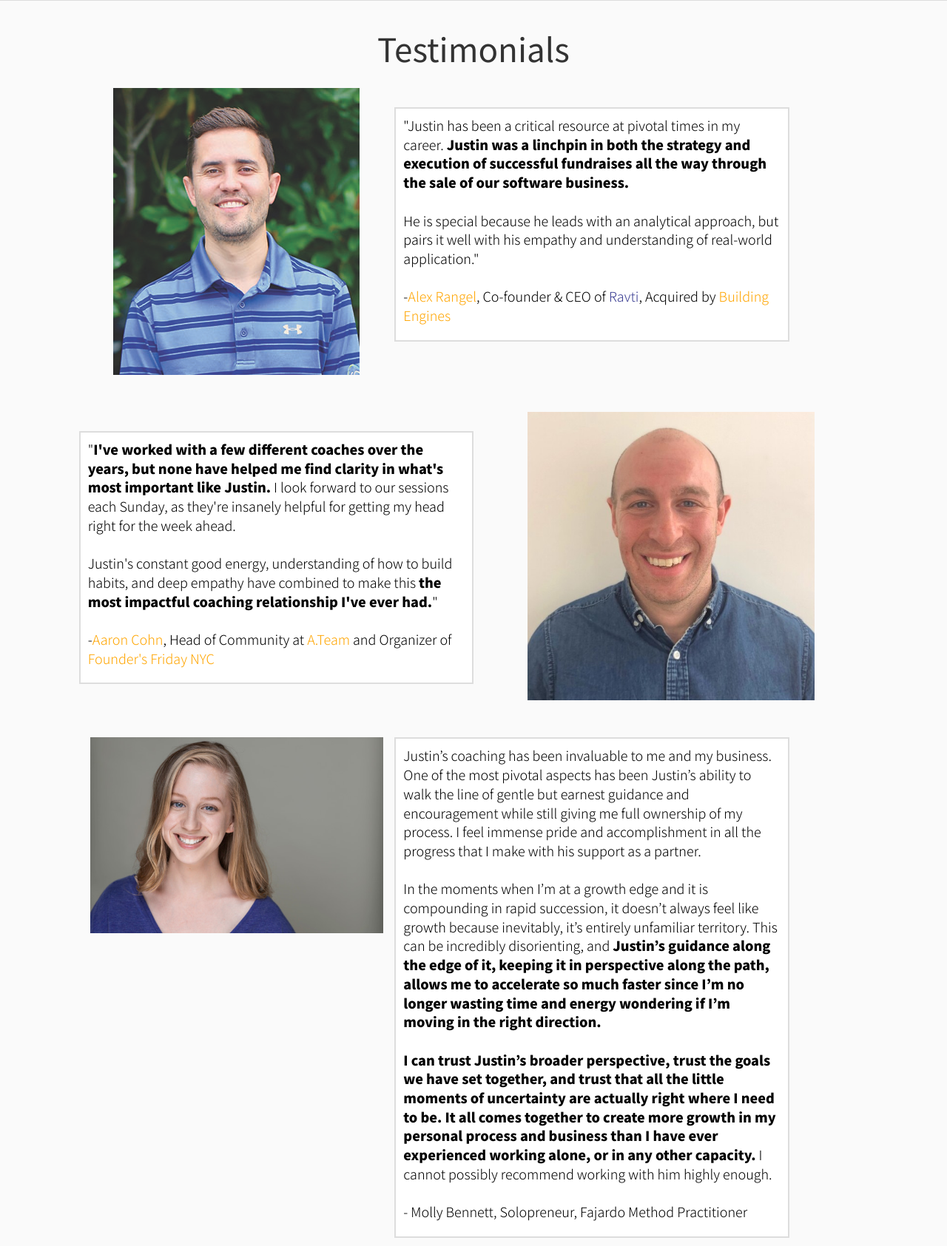
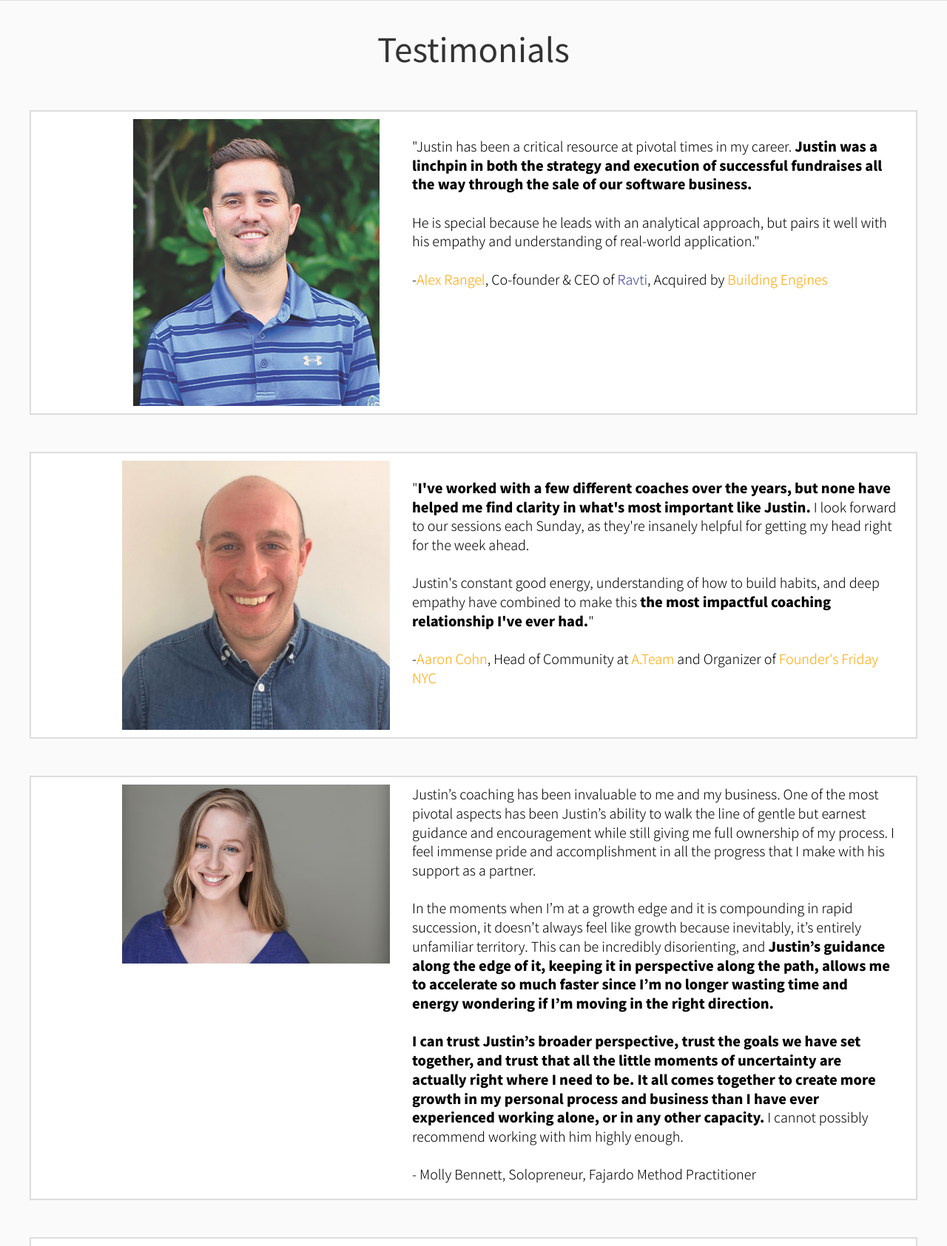
Before and after one commit to justinmulvs/website, a PHP site: page / in a window 1280 px wide. Shown: the part 1609-3294 px from the top of the page at 74% size. Run offline with PHP 8.4, Linux system fonts and the light colour scheme.

Commit message:
reformatting testimonial containers for JZs more professional look

```diff
--- a/css/main.css
+++ b/css/main.css
@@ -113,16 +113,6 @@ PAGE: HOME
 	overflow: hidden;
 }
 
-/*#hero {
-	background-image: url(../assets/images/test.jpeg);
-	background-repeat: no-repeat;
-    background-position: center;
-    background-size: cover;
-    max-width: 100%;
-    width: 400px;
-    height: 400px;
-}*/
-
 .h1-container {
 	margin: 10px 0 20px;
 }
@@ -141,14 +131,6 @@ PAGE: HOME
 #about-photo {
 	width: 70%;
 	max-width: 600px;
-}
-
-.p-container {
-	background: white;
-	color: black;
-	padding: 10px;
-	margin-top: 10px;
-	border: 2px solid #ddd;
 }
 
 .secondary-p-container {
@@ -179,7 +161,11 @@ PAGE: HOME
 }
 
 .testimonial-row {
-	margin-top: 50px;
+	margin: 50px 2% 0;
+	background: white;
+	color: black;
+	padding: 10px;
+	border: 2px solid #ddd;
 }
 
 iframe {
--- a/index.html
+++ b/index.html
@@ -139,11 +139,11 @@
 			</div>
 		</div>
 
-		<div class="row">
+		<div class="row testimonial-row">
 			<div class="col-xs-12 col-sm-5 col-lg-4 col-lg-offset-1 text-center">
 				<img src="./assets/images/alr_headshot.png" id="alr-photo">
 			</div>
-			<div class="col-xs-10 col-xs-offset-1 col-sm-5 col-sm-offset-1 col-lg-offset-0 p-container"
+			<div class="col-xs-10 col-xs-offset-1 col-sm-5 col-sm-offset-1 col-lg-7 col-lg-offset-0"
 				id="alr-testimonial">
 				<p>"Justin has been a critical resource at pivotal times in my career. <b>Justin was a linchpin in both
 						the strategy and execution of successful fundraises all the way through the sale of our software
@@ -160,10 +160,10 @@
 		</div>
 
 		<div class="row testimonial-row">
-			<div class="col-xs-12 col-sm-5 col-sm-push-7 col-lg-push-6 text-center">
+			<div class="col-xs-12 col-sm-5 col-lg-4 col-lg-offset-1 text-center">
 				<img src="./assets/images/cohn_headshot.jpg" id="cohn-photo">
 			</div>
-			<div class="col-xs-10 col-xs-offset-1 col-sm-5 col-sm-offset-1 col-sm-pull-5 p-container"
+			<div class="col-xs-10 col-xs-offset-1 col-sm-5 col-sm-offset-1 col-lg-7 col-lg-offset-0"
 				id="alr-testimonial">
 				<p>"<b>I've worked with a few different coaches over the years, but none have helped me find clarity in
 						what's most important like Justin.</b> I look forward to our sessions each Sunday, as they're
@@ -183,7 +183,7 @@
 			<div class="col-xs-12 col-sm-5 col-lg-4 col-lg-offset-1 text-center">
 				<img src="./assets/images/meb_headshot.jpeg" id="meb-photo">
 			</div>
-			<div class="col-xs-10 col-xs-offset-1 col-sm-5 col-sm-offset-1 col-lg-offset-0 p-container">
+			<div class="col-xs-10 col-xs-offset-1 col-sm-5 col-sm-offset-1 col-lg-7 col-lg-offset-0">
 				<p>Justin’s coaching has been invaluable to me and my business. One of the most pivotal aspects has been
 					Justin’s ability to walk the line of gentle but earnest guidance and encouragement while still
 					giving me full ownership of my process. I feel immense pride and accomplishment in all the progress
@@ -206,10 +206,10 @@
 		</div>
 
 		<div class="row testimonial-row">
-			<div class="col-xs-12 col-sm-5 col-sm-push-7 col-lg-push-6 text-center">
+			<div class="col-xs-12 col-sm-5 col-lg-4 col-lg-offset-1 text-center">
 				<img src="./assets/images/raw_headshot.png" id="raw-photo">
 			</div>
-			<div class="col-xs-10 col-xs-offset-1 col-sm-5 col-sm-offset-1 col-sm-pull-5 p-container">
+			<div class="col-xs-10 col-xs-offset-1 col-sm-5 col-sm-offset-1 col-lg-7 col-lg-offset-0">
 				<p><b>Since I started with Justin about six months ago, my revenue has nearly doubled.</b> He did this
 					by expertly helping me remove physical and mental blockers that I didn’t even know I had to make
 					room for smart decisions to move my income upward. The best part is, at the same time, <b>he made
```
